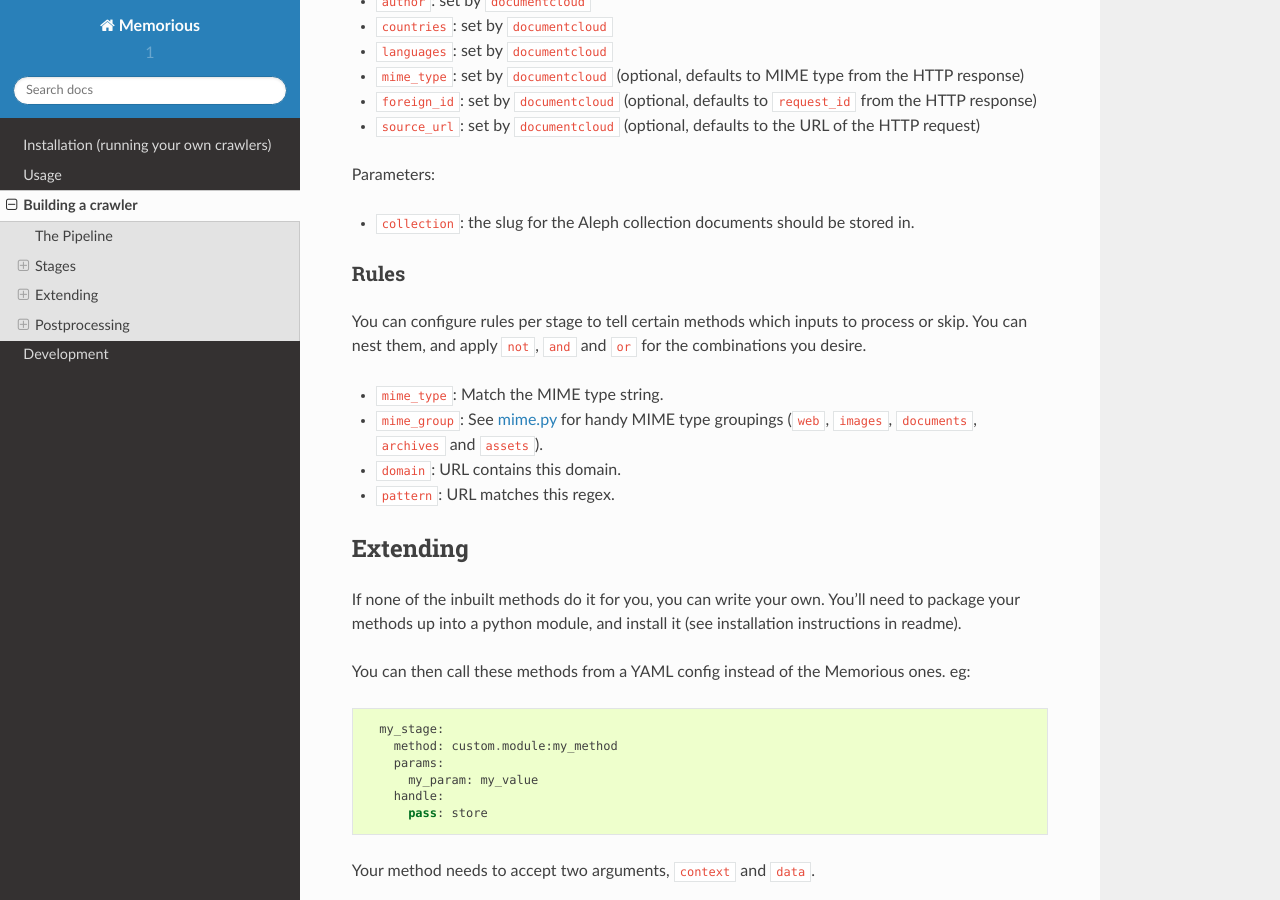
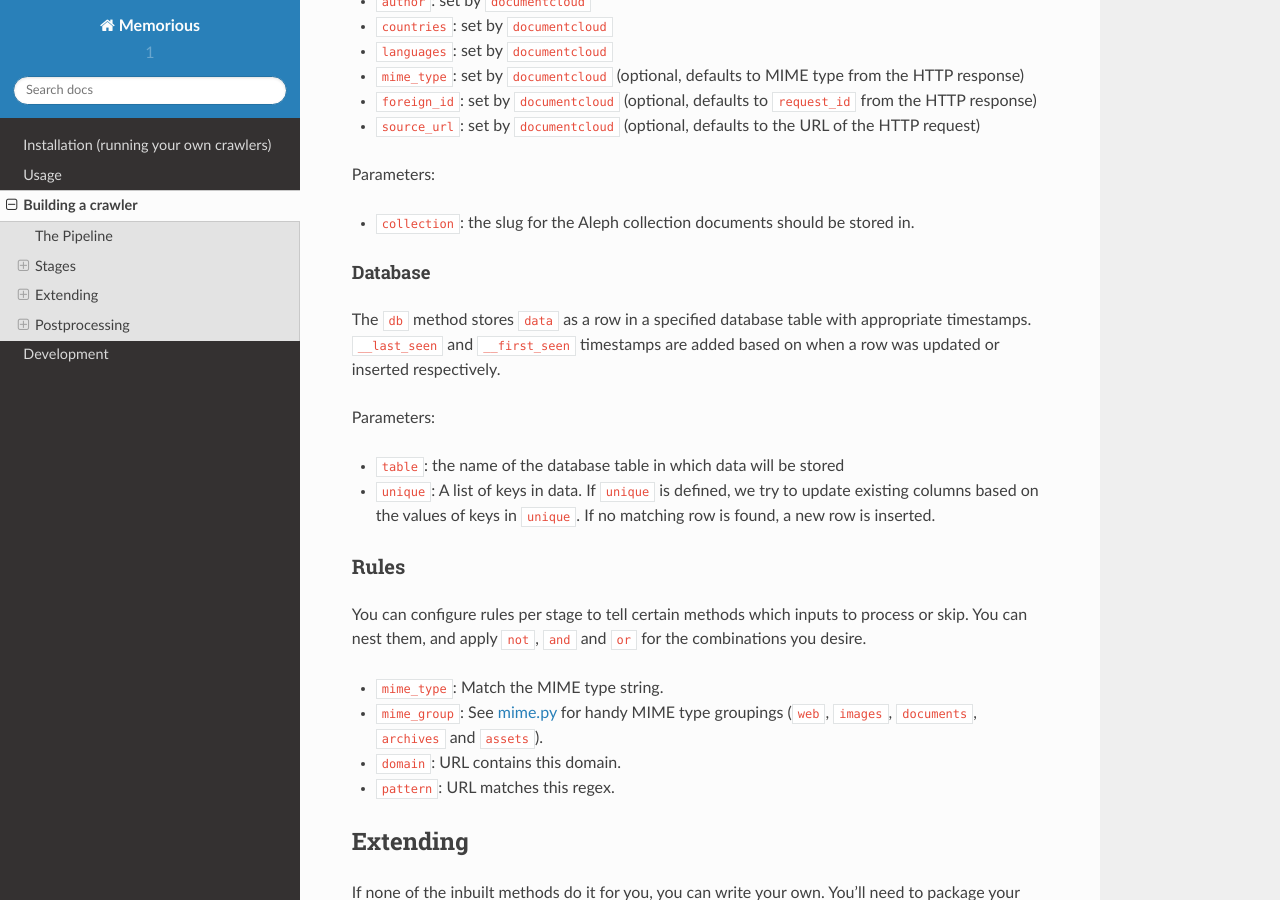
Before and after one commit to alephdata/memorious, a Sphinx documentation site: the page built from docs/buildingcrawler.md, in a window 1280 px wide and 900 px high, scrolled down 7102 px. Built offline with Sphinx 7.4.7 and the Read the Docs theme 2.0.0, drawn with Linux system fonts in a browser that asks for light colours.

Commit message:
Docs for db operation

```diff
--- a/docs/buildingcrawler.md
+++ b/docs/buildingcrawler.md
@@ -272,6 +272,15 @@ Parameters:
 
 * `collection`: the slug for the Aleph collection documents should be stored in.
 
+#### Database
+
+The `db` method stores `data` as a row in a specified database table with appropriate timestamps. `__last_seen` and `__first_seen` timestamps are added based on when a row was updated or inserted respectively.
+
+Parameters:
+
+* `table`: the name of the database table in which data will be stored
+* `unique`: A list of keys in data. If `unique` is defined, we try to update existing columns based on the values of keys in `unique`. If no matching row is found, a new row is inserted.
+
 ### Rules
 
 You can configure rules per stage to tell certain methods which inputs to process or skip. You can nest them, and apply `not`,  `and` and `or` for the combinations you desire.
```
